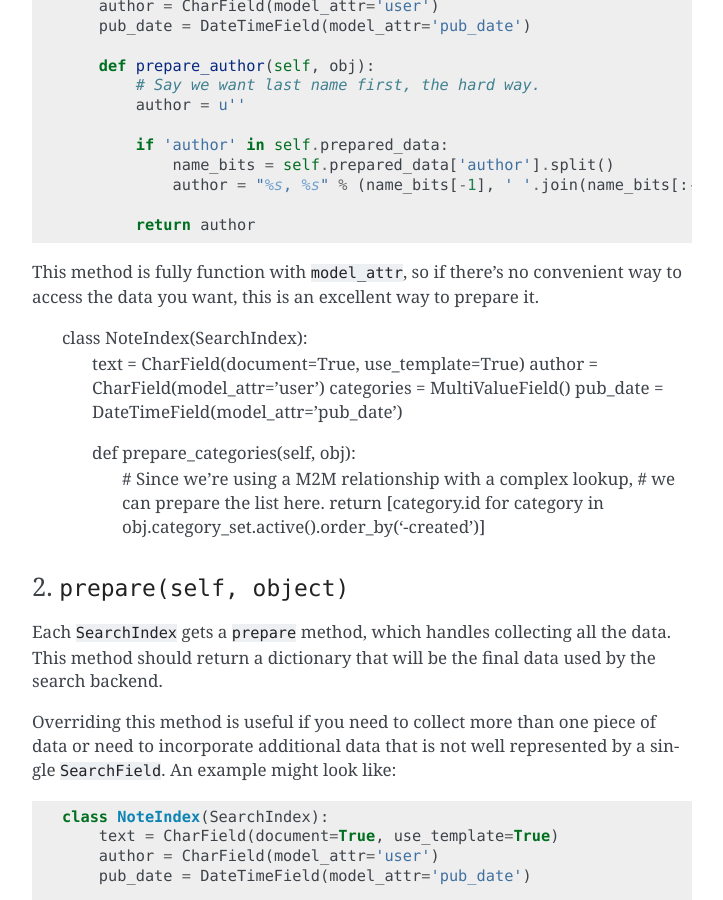
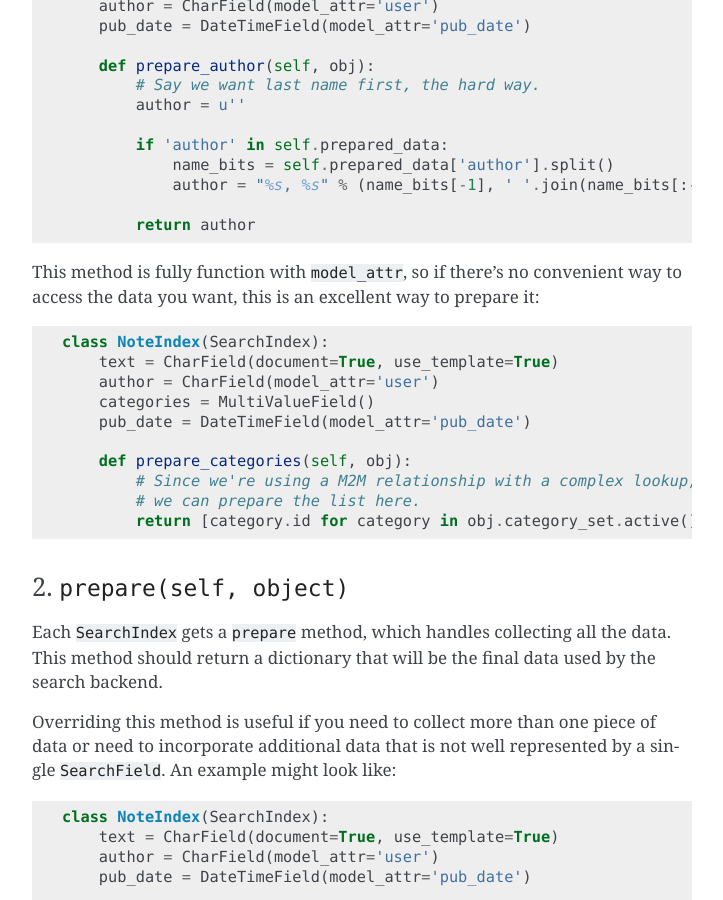
Before and after one commit to django-haystack/django-haystack, a Sphinx documentation site: the page built from docs/searchindex_api.rst, in a window 1280 px wide and 900 px high, scrolled down 5220 px. Shown: the whole window, without its empty margins (388-1111 px from the left). Built offline with Sphinx 7.4.7, drawn with Linux system fonts in a browser that asks for light colours.

```diff
--- a/docs/searchindex_api.rst
+++ b/docs/searchindex_api.rst
@@ -253,7 +253,7 @@ Just like ``Form.clean_FOO``, the field's ``prepare`` runs before the
             return author
 
 This method is fully function with ``model_attr``, so if there's no convenient
-way to access the data you want, this is an excellent way to prepare it.
+way to access the data you want, this is an excellent way to prepare it::
 
     class NoteIndex(SearchIndex):
         text = CharField(document=True, use_template=True)
```
